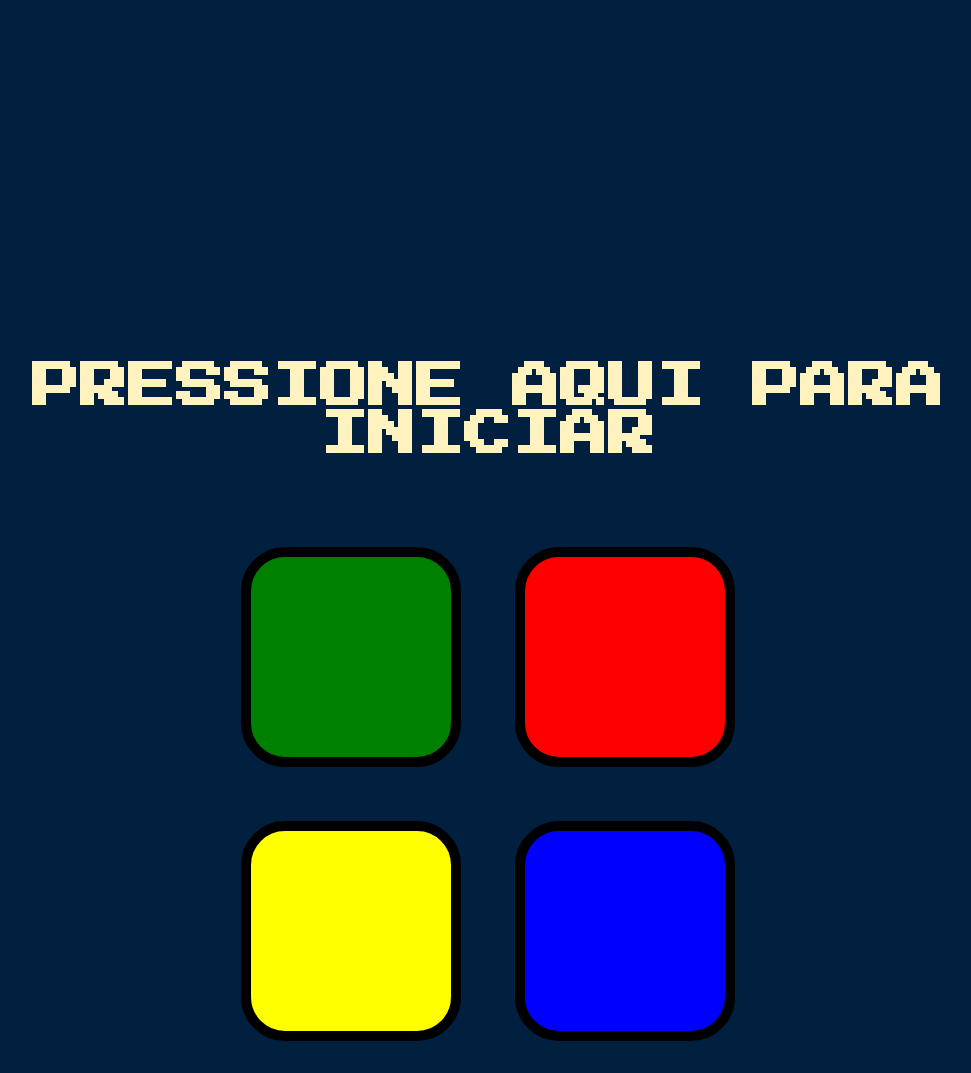
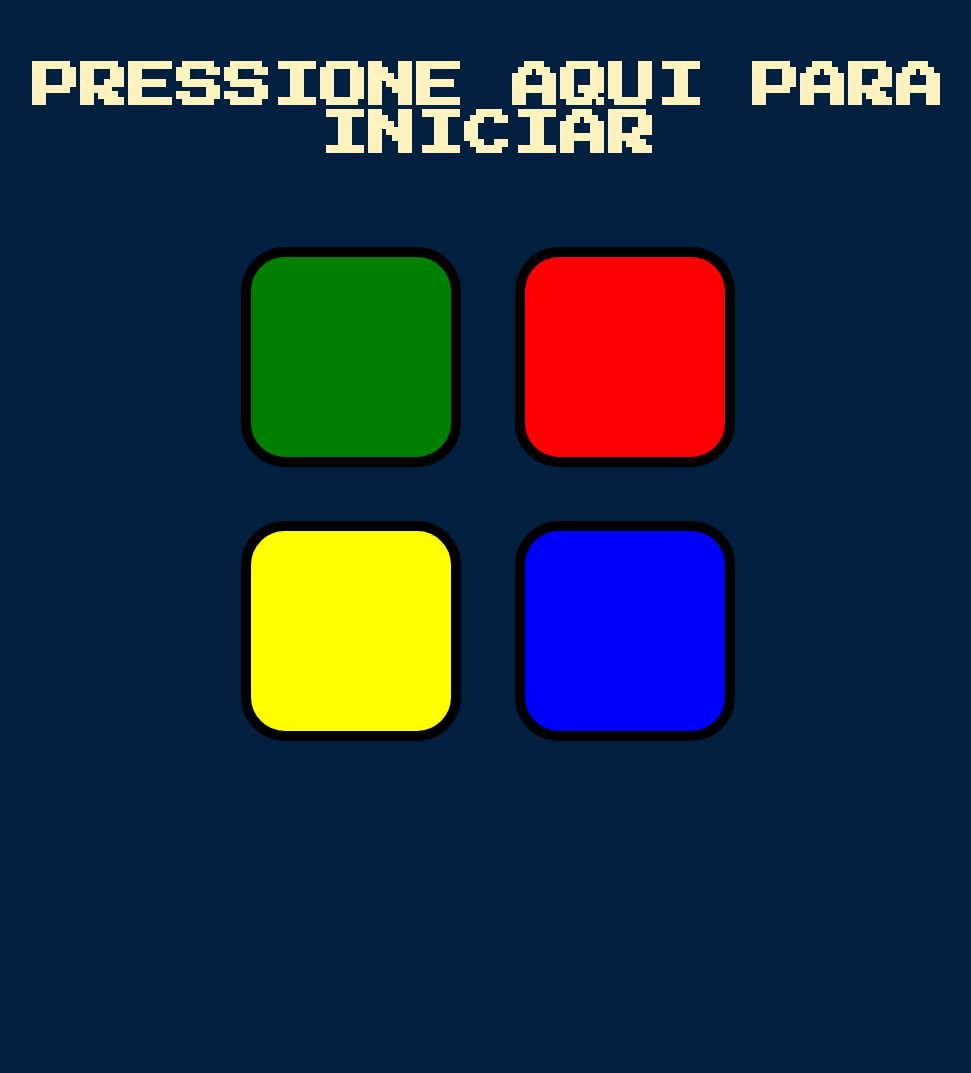
Before and after one commit to eduardogj/memoria, a plain HTML site: page index.html in a window 1280 px wide. Shown: the whole page, without its empty margins (152-1123 px from the left). After the commit the page ends 800 px from the top, so only its background shows below. Drawn offline with nearby package versions, Linux system fonts and the light colour scheme.

Commit message:
Update styles.css

```diff
--- a/styles.css
+++ b/styles.css
@@ -8,8 +8,7 @@ body {
   font-size: 3rem;
   margin:  5%;
   color: #FEF2BF;
-  padding-top: 300px;
-}
+ }
 
 .container {
   display: block;
```
